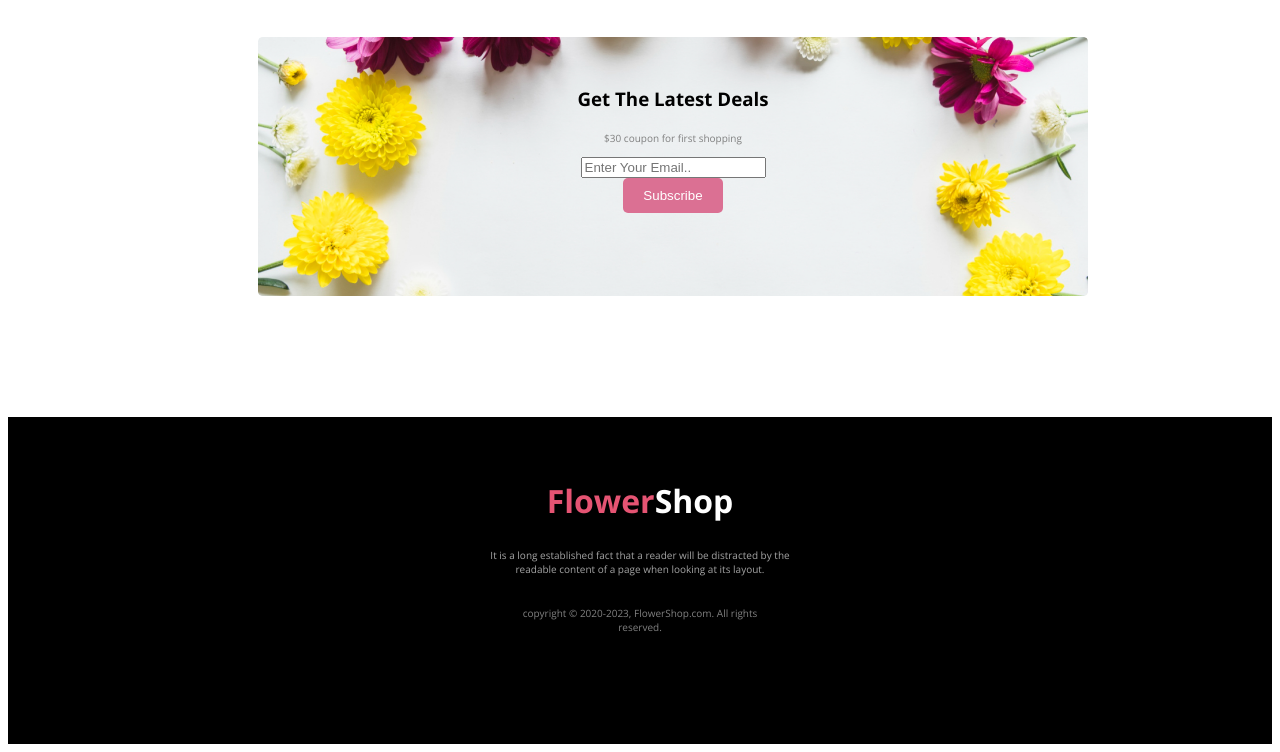
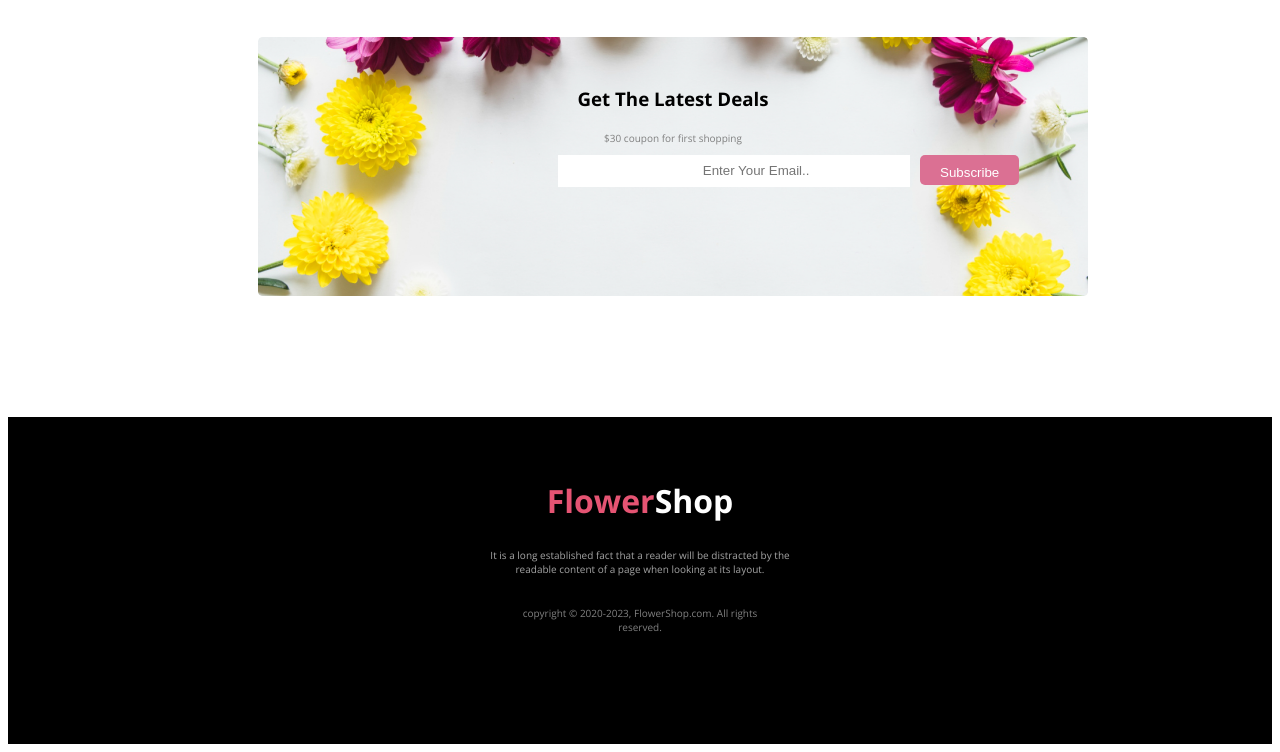
Before and after one commit to SaidulIslamPHero/assignment-project, a plain HTML site: page index.html in a window 1280 px wide. Shown: the part 2400-3152 px from the top of the page. Drawn offline with nearby package versions, Linux system fonts and the light colour scheme.

Commit message:
added final program

```diff
--- a/cascading.css/style.css
+++ b/cascading.css/style.css
@@ -230,11 +230,21 @@ body{
 .background-tex {}
 
 .form {
-    width: 100%;
-    margin-bottom: 20px;
+    display: flex;
+    height: 30px;
 }
+.last{
+    width: 300px;
+    height: 30px;
+    padding-left: 50px;
+    border: none;
+    text-align: center;
+    margin-right: 10px;
+}
+.Subscribe{
+    display: flex;
 
-
+}
 
 /* footer option */
 footer {
--- a/index.html
+++ b/index.html
@@ -96,10 +96,11 @@
                     <h3 class="latest-title">Get The Latest Deals</h3>
                     <p class="latest-deal-dis">$30 coupon for first shopping</p>
                     <form class="form" action="">
-                        <input type="email" placeholder="Enter Your Email.. ">
-                    <button class="btn">Subscribe</button>
+                        <div class="Subscribe">
+                        <input class="last " type="email" placeholder="Enter Your Email.. ">
+                        <button class="btn">Subscribe</button>
+                        </div>
                     </form>
-                </div>
             </section>
     </main>
     <footer>
```
